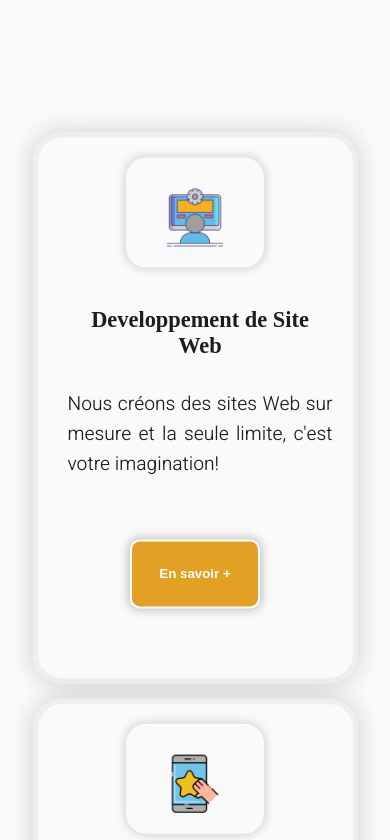
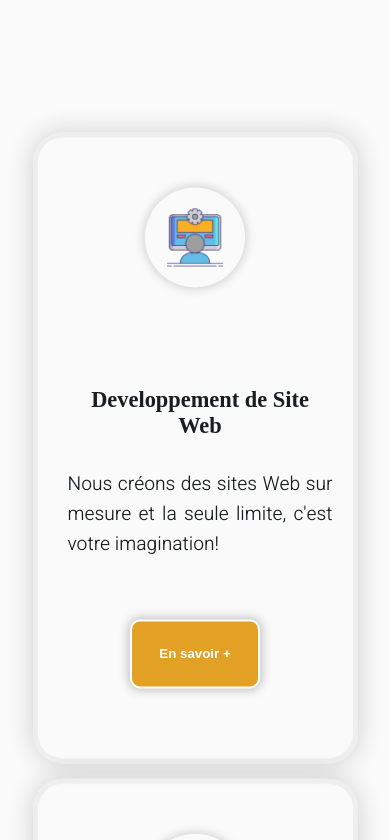
Before and after one commit to Github1234fab/gralyphoWeb, a SvelteKit app: page / in a window 390 px wide. Shown: the part 2020-2860 px from the top of the page. Built offline with nearby package versions, Linux system fonts and the light colour scheme; a web font is replaced by a local one.

Commit message:
ok modifs responssive et couleur form et footer

```diff
--- a/src/Components/CardServices.svelte
+++ b/src/Components/CardServices.svelte
@@ -55,12 +55,14 @@
 <style>
 	.wrapper-icon {
 		background-color: transparent;
-		width: 50%;
+		width: 100px;
+		height: 100px;
 		display: flex;
 		align-items: center;
 		justify-content: center;
+		margin-top: 30px;
 		padding: 20px;
-		border-radius: 20px;
+		border-radius: 50%;
 		box-shadow: 0px 0px 10px 2px rgba(0, 0, 0, 0.152);
 	}
 
@@ -71,15 +73,15 @@
 		transform: translateY(300px);
 		display: flex;
 		align-items: center;
-		justify-content: center;
+		justify-content: space-between;
 		flex-direction: column;
 		background-color: transparent;
 		box-shadow: 0px 0px 25px 2px rgba(0, 0, 0, 0.152);
 		padding: 20px;
 		border: 5px solid rgb(238, 238, 238);
 		border-radius: 30px;
-		min-height: 600px;
-		max-width: 400px;
+		min-height: 650px;
+		max-width: 500px;
 	}
 	/* .card-services:hover .icon {
 		transform: rotateY(360deg);
@@ -102,7 +104,7 @@
 		color: var(--primary);
 		font-size: var(--lm);
 		text-align: center;
-		margin-top: 40px;
+		margin-top: 100px;
 		margin-left: 10px;
 	}
 	.p {
@@ -138,13 +140,13 @@
 	}
 	.icon {
 		display: flex;
-		align-items: center;
-		justify-content: center;
+		align-self: center;
+		justify-self: center;
+		margin: auto;
 		height: 60px;
 		width: 60px;
 		grid-column: 2;
 		grid-row: 1;
-		margin-top: 10px;
 		transition: 0.7s ease-in-out;
 		color: var(--CTA2);
 		z-index: 2;
@@ -172,25 +174,24 @@
 
 	@media screen and (min-width: 1400px) and (max-width: 3000px) {
 		.card-services {
-			min-height: 380px;
+			min-height: 650px;
+			min-width: 700px;
 		}
 	}
 
-	@media screen and (min-width: 1200px) and (max-width: 1400px) {
+
+
+	@media screen and (min-width: 1024px) and (max-width: 1400px) {
 		.card-services {
-			min-height: 450px;
+			min-height: 690px;
+			min-width: 420px;
 		}
 	}
 
-	@media screen and (min-width: 992px) and (max-width: 1200px) {
+	@media screen and (min-width: 768px)  and (max-width: 1024px) {
 		.card-services {
-			min-height: 420px;
-		}
-	}
-
-	@media screen and (max-width: 1024px) {
-		.card-services {
-			min-height: 360px;
+			min-height: 620px;
+			min-width: 500px;
 		}
 		.lien {
 			margin-top: -40px;
@@ -199,7 +200,8 @@
 
 	@media screen and (min-width: 576px) and (max-width: 767px) {
 		.card-services {
-			min-height: 450px;
+			min-height: 750px;
+			min-width: 430px;
 		}
 		.lien {
 			margin-top: 0px;
--- a/src/Components/Form.svelte
+++ b/src/Components/Form.svelte
@@ -48,7 +48,8 @@
 		height: auto;
 		width: 100%;
 		padding: 20px;
-		background-color: rgb(37, 55, 109);
+		background-color: var(--bgHero);
+		/* background-color: rgb(37, 55, 109); */
 		justify-content: center;
 		align-items: center;
 		/* background-color: rgb(245, 243, 243); */
@@ -159,7 +160,7 @@
 		box-shadow: 0px 0px 15px 0px rgba(128, 128, 128, 0.14);
 		text-align: center;
 		margin-top: 0px;
-		margin-bottom: 70px;
+		margin-bottom: 0px;
 	}
 	.button:hover {
 		animation: bounce 0.4s ease-in-out;
--- a/src/Components/PortfolioCards.svelte
+++ b/src/Components/PortfolioCards.svelte
@@ -25,6 +25,7 @@
 		min-width: 320px;
 		cursor: pointer;
 		border-radius: 20px;
+
 	}
 	.wrapper-portfolio h1 {
 		font-family: poppins;
@@ -44,7 +45,7 @@
 		align-items: center;
 		justify-content: center;
 		z-index: 0;
-		border: 2px white solid;
+		border: 1px white solid;
 		border-radius: 5px;
 	}
 	.card-portfolio:hover {
@@ -73,7 +74,7 @@
 		text-decoration: none;
 		color: inherit;
 		cursor: pointer;
-		box-shadow: inset 0px 0px 5px 10px black;
+		box-shadow: inset 0px 0px 15px 4px black;
 		padding: 50px;
 		border-radius: 5px;
 	}
--- a/src/Components/TestimonyCards.svelte
+++ b/src/Components/TestimonyCards.svelte
@@ -39,6 +39,7 @@
 		z-index: 3;
 		border-radius: 30px;
 		padding: 20px;
+		border: 1px solid white;
 	}
 	.card:hover {
 		animation: bounce 0.4s ease-in-out;
--- a/src/sections/Footer.svelte
+++ b/src/sections/Footer.svelte
@@ -53,7 +53,7 @@
 		justify-content: center;
 		height: 100%;
 		font-size: 16px;
-		background-color: var(--primary);
+		background-color: var(--bgHero);
 		color: white;
 		font-family: epilogue;
 		gap: 0px;
--- a/src/sections/GSection.svelte
+++ b/src/sections/GSection.svelte
@@ -178,7 +178,7 @@
 		align-items: center;
 		margin-top: 50px;
 		margin-bottom: 100px;
-		gap: 25px;
+		gap: 45px;
 	}
 	:global(.card-portfolio) {
 		flex: 1 1 50%;
```
